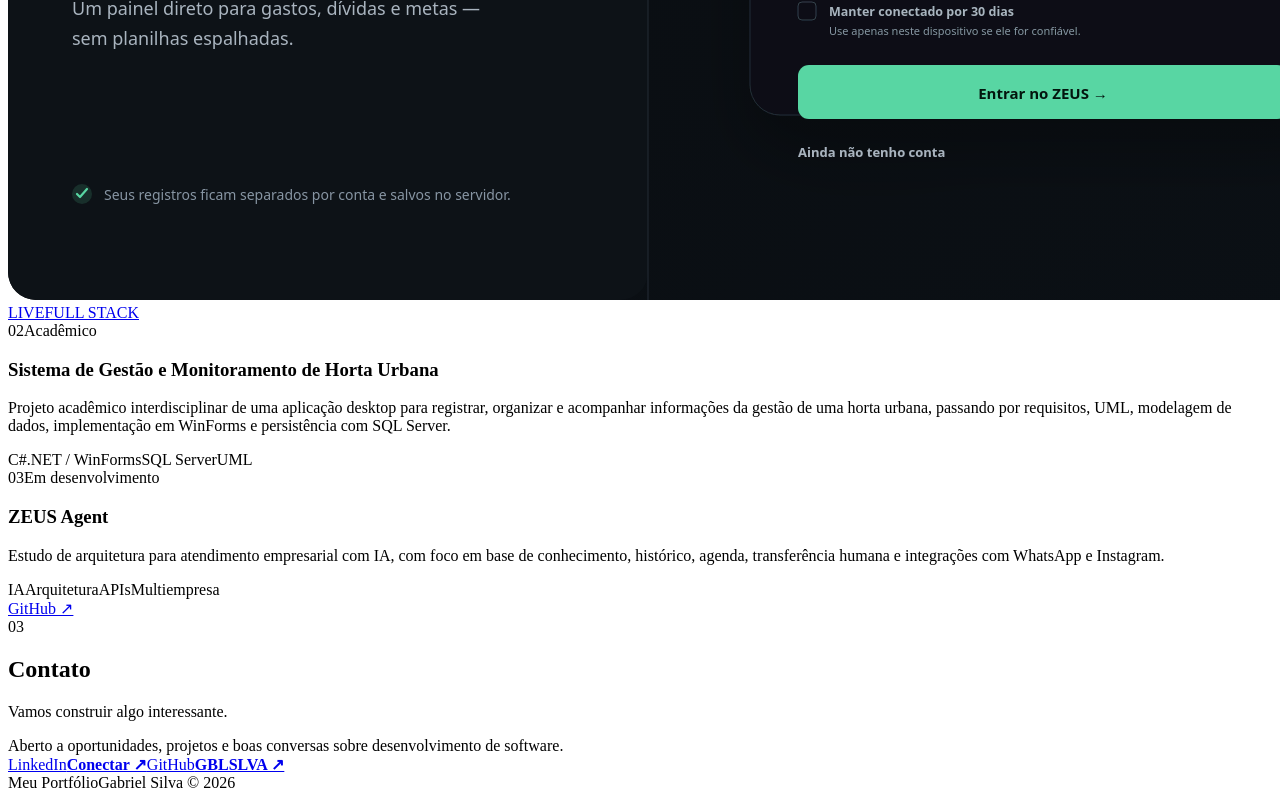
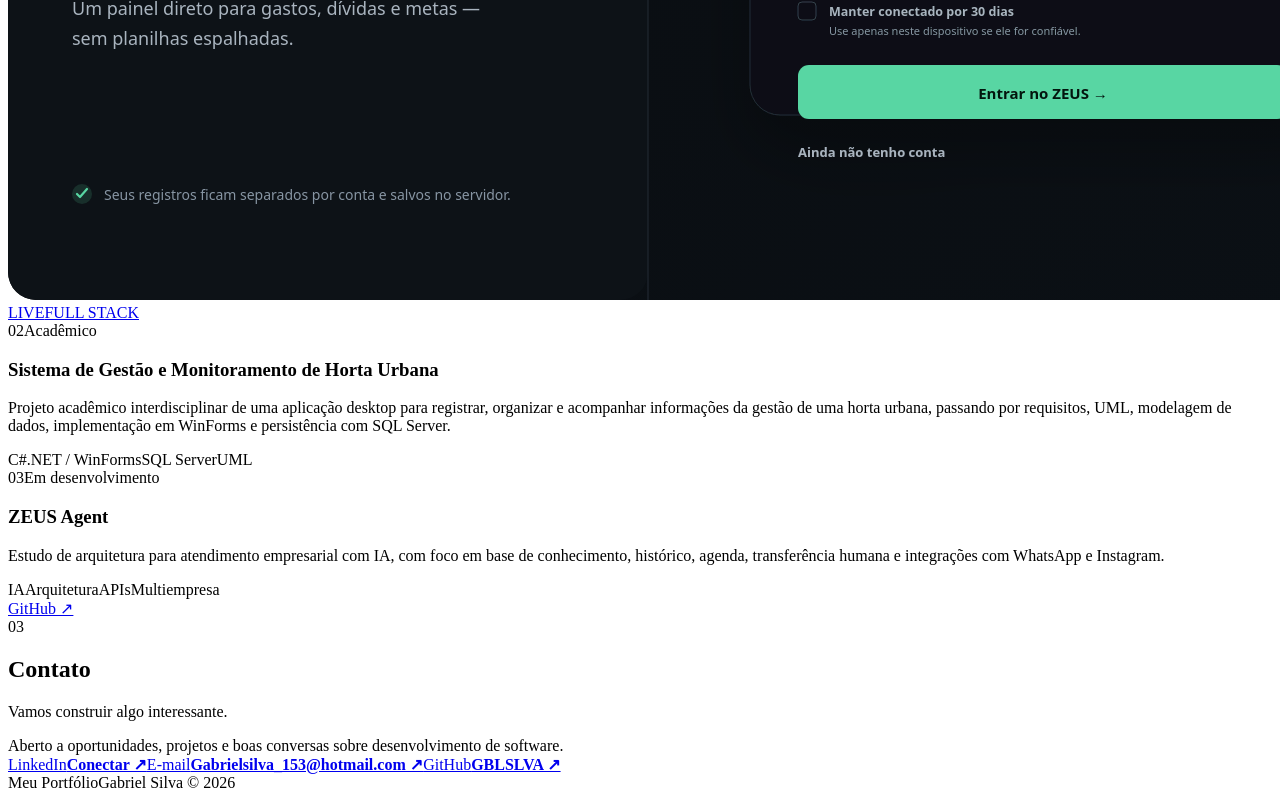
Before and after one commit to GBLSLVA/PORTIFOLIO-GABRIEL-SILVA-, a React (Vite) app: page / in a window 1280 px wide. Shown: the part 2713-3513 px from the top of the page. Built offline with nearby package versions, Linux system fonts and the light colour scheme; the HTML template or start-up script is replaced by a standard one.

Commit message:
feat: add email to contact section

```diff
--- a/src/App.tsx
+++ b/src/App.tsx
@@ -84,6 +84,11 @@
                 <strong>Conectar ↗</strong>
               </a>
 
+              <a href="mailto:Gabrielsilva_153@hotmail.com">
+                <span>E-mail</span>
+                <strong>Gabrielsilva_153@hotmail.com ↗</strong>
+              </a>
+
               <a href="https://github.com/GBLSLVA" target="_blank" rel="noreferrer">
                 <span>GitHub</span>
                 <strong>GBLSLVA ↗</strong>
```
